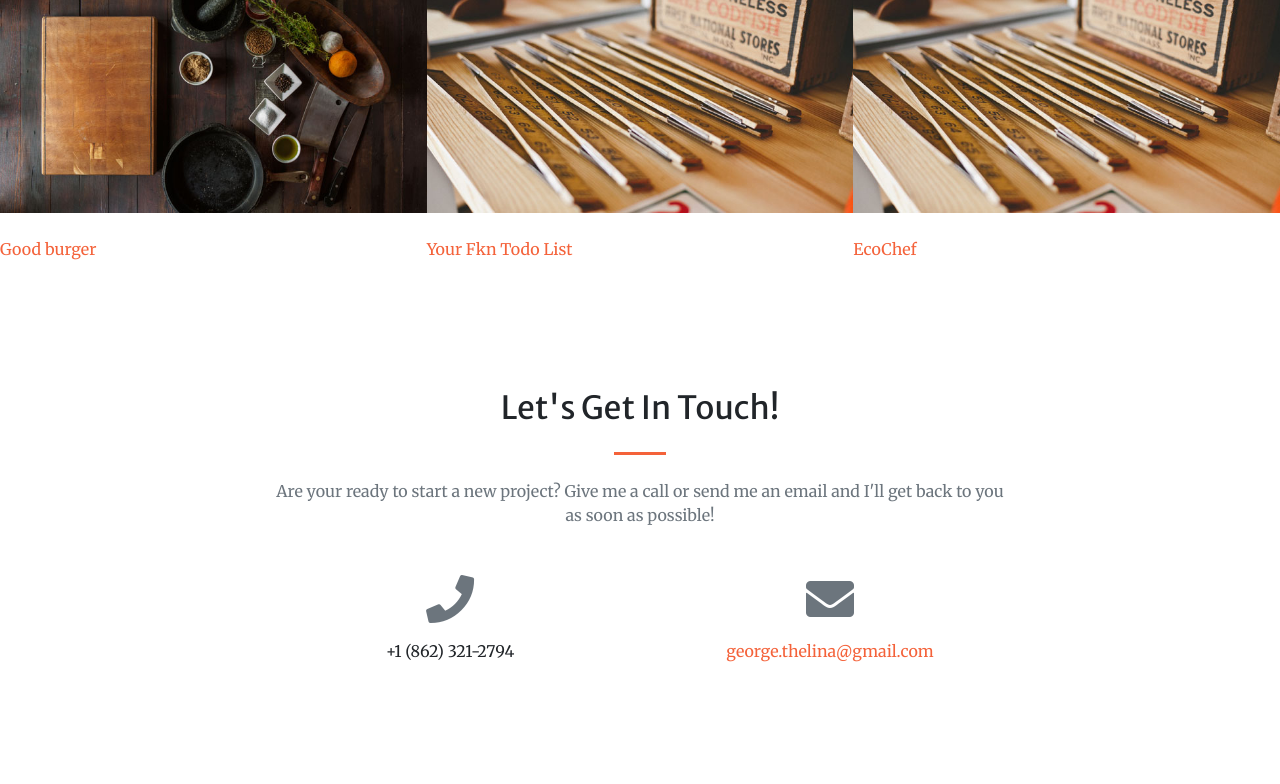
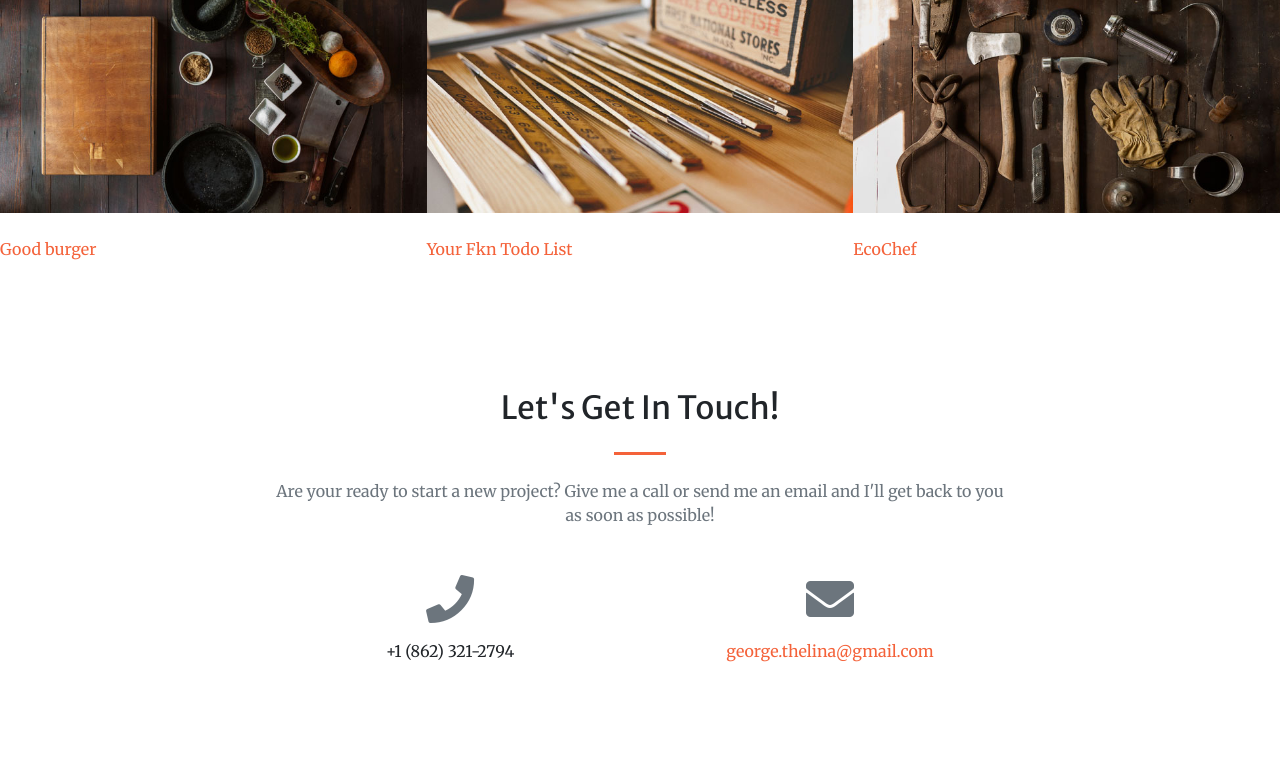
Before and after one commit to Linag94/landingPage, a plain HTML site: page index.html in a window 1280 px wide. Shown: the part 2282-3066 px from the top of the page. Drawn offline with Linux system fonts and the light colour scheme.

Commit message:
new pic row

```diff
--- a/index.html
+++ b/index.html
@@ -193,7 +193,7 @@
         </div>
         <div class="col-lg-4 col-sm-6">
           <a class="portfolio-box" href="https://secure-sands-08802.herokuapp.com/">
-            <img class="img-fluid" src="bootstrap assests/img/portfolio/fullsize/5.jpg" alt="">
+            <img class="img-fluid" src="bootstrap assests/img/portfolio/fullsize/6.jpg" alt="">
             <div class="portfolio-box-caption">
               <div class="project-category text-white-50">
               Recipe/Grocery List App
```
